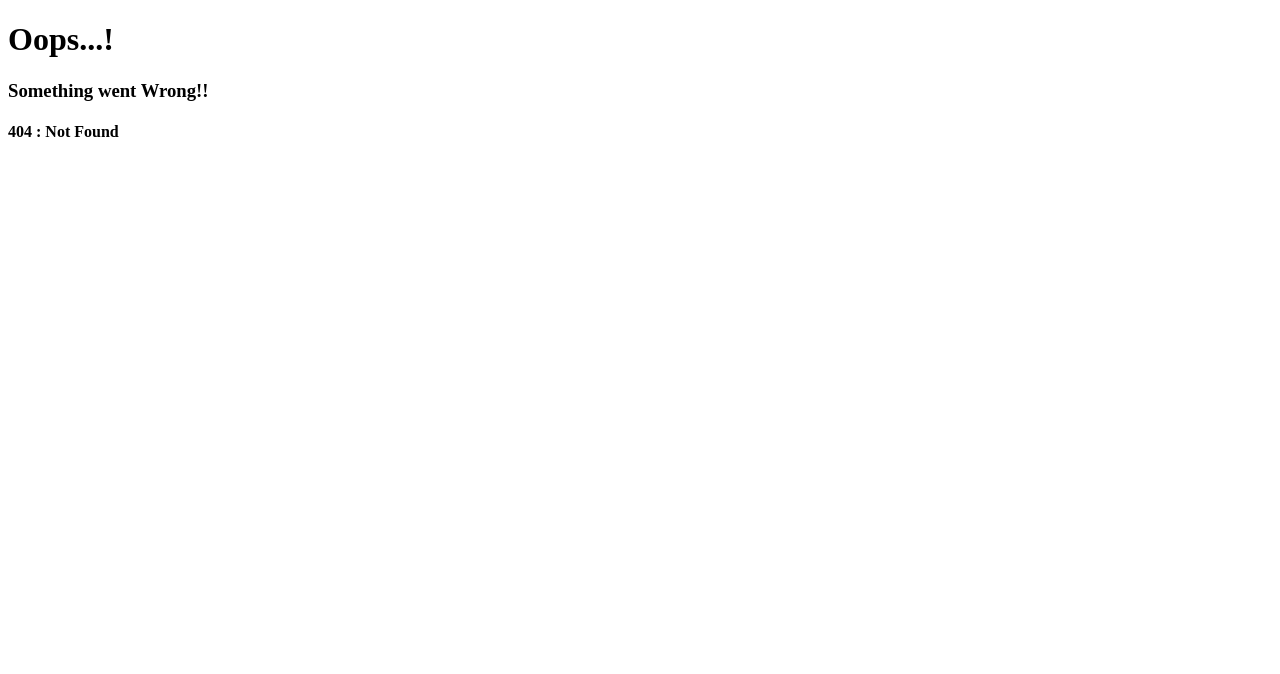
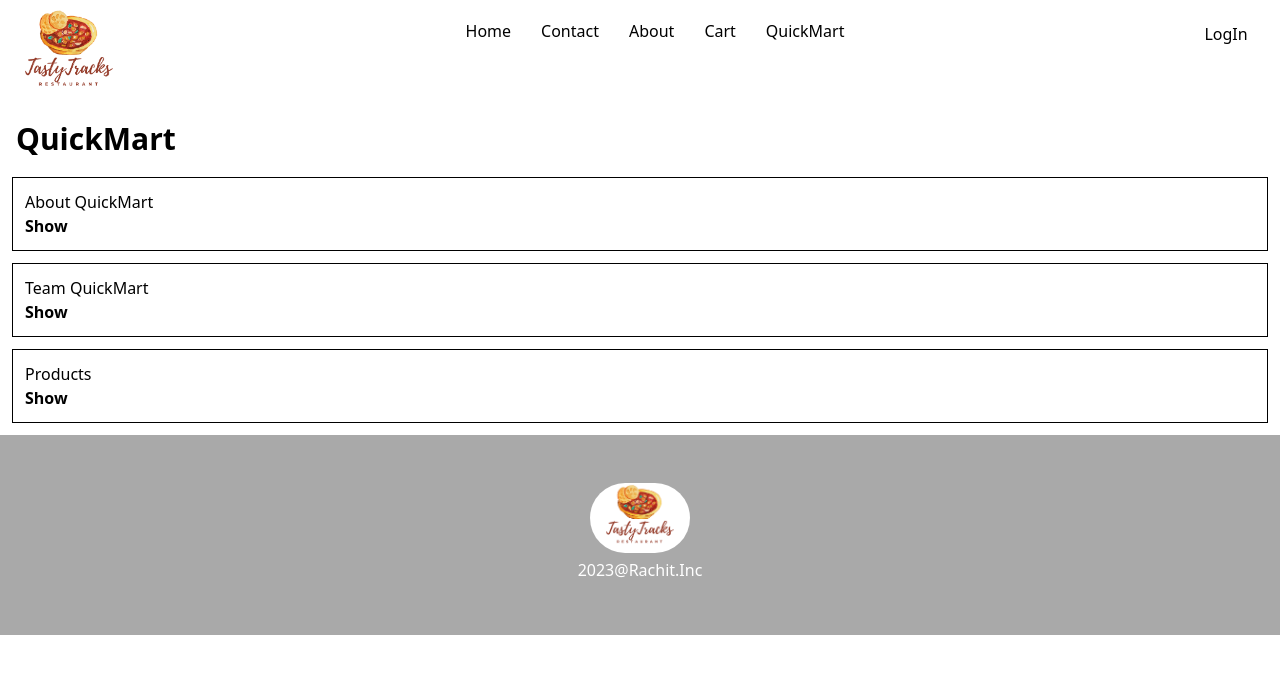
Before and after one commit to Rachit072/Food_App, a React (Vite) app: page /quickMart in a window 1280 px wide. Before the commit this address had no page. Shown: the top 674 px of the page. Built offline with nearby package versions, Linux system fonts and the light colour scheme.

Commit message:
Added Restaurantmenu,QuickMart,Accordian

```diff
--- a/index.css
+++ b/index.css
@@ -1,3 +1,7 @@
+@tailwind base;
+@tailwind components;
+@tailwind utilities;
+
 .logo{
     width: 130px;
     padding: 4px 0px;
@@ -53,6 +57,10 @@
 
 }
 .footer{
+    display: flex;
+    flex-direction: column;
+    justify-content: center;
+    align-items: center;
     padding: 20px;
     text-align: center;
     background-color: darkgrey;
--- /dev/null
+++ b/postcss.config.js
@@ -0,0 +1,2 @@
+module.exports = {
+};
--- a/src/App.js
+++ b/src/App.js
@@ -7,6 +7,7 @@ import Footer from "./components/Footer";
 import Header from "./components/Header";
 import Error from "./components/Error";
 import Contact from "./components/Contact";
+import QuickMart from "./components/QuickMart";
 import RestaurantDetails from "./components/RestaurantDetails";
 
 const App=()=>{
@@ -36,6 +37,10 @@ const appRouter = createBrowserRouter([
                 element:<Contact/>,
             },
             {
+                path:"/quickMart",
+                element:<QuickMart/>,
+            },
+            {
                 path:"/restaurant/:id",
                 element:<RestaurantDetails/>,
             }
--- a/src/components/Body.js
+++ b/src/components/Body.js
@@ -64,7 +64,7 @@ export default function Body() {
     ): (
     <>
      <div className="searchbar-container">
-        <input className="searchbar" type="text"
+        <input className="searchbar p-2 m-2 border" type="text"
                 value={searchInput}
                 placeholder="Search For Restaurant, Cuisine or Dish....."
                 onChange={(e)=>
--- a/src/components/Header.js
+++ b/src/components/Header.js
@@ -24,6 +24,9 @@ const Header =()=>{
                     <Link to='/about'>About</Link>
                 </li>
                 <li>Cart</li>
+                <li>
+                    <Link to='/quickMart'>QuickMart</Link>
+                </li>
             </ul>
         </div>
         {   isLogged ? (<button className="login-btn" onClick={()=>{setIslogged(false)}}>LogIn</button>
--- /dev/null
+++ b/src/components/QuickMart.js
@@ -0,0 +1,38 @@
+import { useState } from "react";
+
+const Section=({title,description,isVisible,setIsVisible})=>{
+
+    return (<div className="border border-black p-3 m-3">
+        <h3>{title}</h3>
+        {
+            !isVisible ? <button className="font-bold hover:text-blue-700" onClick={()=>setIsVisible(true)}>Show</button>
+            :<button className="font-bold hover:text-blue-700" onClick={()=>setIsVisible(false)}>Hide</button>
+        }
+        {isVisible && <p>{description}</p>}
+    </div>)
+}
+
+function QuickMart(){
+    const [visibleSection,setVisibleSection]=useState(null);
+    return (<>
+        <h1 className="font-bold p-2 m-2 text-3xl">QuickMart</h1>
+        <Section
+        title={"About QuickMart"}
+        description={"QuickMart is your go-to destination for swift and convenient shopping experiences. As the name suggests, we prioritize speed without compromising on quality. Imagine a world where your grocery and everyday essentials are just a click away, and they arrive at your doorstep in no time. At QuickMart, we understand the pace of modern life, and we're here to make your shopping as fast and hassle-free as possible. With a curated selection of high-quality products, ranging from fresh produce to household necessities, we aim to simplify your daily routines."}
+        isVisible={visibleSection=="about"}
+        setIsVisible={()=>setVisibleSection(visibleSection=="about"? null:"about")}
+        />
+        <Section
+        title={"Team QuickMart"}
+        description={"Our dedicated team works tirelessly to ensure that your orders are processed swiftly and reach you at the earliest convenience. Say goodbye to long waits and hello to quick deliveries."}
+        isVisible={visibleSection=="team"}
+        setIsVisible={()=>setVisibleSection(visibleSection=="team"?null:"team")}/>
+        <Section
+        title={"Products"}
+        description={"Aliquam tincidunt mauris eu risus Vestibulum auctor dapibus neque Nunc dignissim risus id metus. Cras ornare tristique elit. Vivamus vestibulum ntulla nec ante. Praesent placerat risus quis eros"}
+        isVisible={visibleSection=="products"}
+        setIsVisible={()=>setVisibleSection(visibleSection=='products'?null:"products")}
+        />
+    </>)
+}
+export default QuickMart;
--- a/src/components/RestaurantDetails.js
+++ b/src/components/RestaurantDetails.js
@@ -2,11 +2,12 @@ import Shimmer from "./Shimmer";
 import {useParams} from "react-router-dom";
 import star from '../assets/star.png'
 import useRestaurant from "../utils/useRestaurant";
+import { IMG } from "../config";
 
 const RestaurantDetails=()=>{
 
+    const {id} = useParams();
     const restaurant = useRestaurant(id);
-    const {id} = useParams();
 
     return (!restaurant)?
     (<Shimmer/>)
@@ -14,8 +15,8 @@ const RestaurantDetails=()=>{
     <div className="MenuContainer">
         <div>
             <h1> Restaurant Id : {id}</h1>
-            <h1>{restaurant.cards[0].card.card.info.name}</h1>
-            <img style={{width:"280px",height:"150px",objectFit:"cover"}} src={"https://media-assets.swiggy.com/swiggy/image/upload/fl_lossy,f_auto,q_auto,w_660/" + restaurant.cloudinaryImageId} alt="img" />
+            <h1 className="font-bold my-2 py-2">{restaurant.cards[0].card.card.info.name}</h1>
+            <img className="rounded" style={{width:"280px",height:"150px",objectFit:"cover"}} src={IMG + restaurant.cards[0].card.card.info.cloudinaryImageId} alt="img" />
             <p>{restaurant.cards[0].card.card.info.avgRating}
                 <img style={{width:"14px"}} src={star} alt="star" />
             </p>
@@ -23,12 +24,12 @@ const RestaurantDetails=()=>{
             <p>{restaurant.cards[0].card.card.info.locality}</p>
         </div>
         <div className="Menu">
-            <h1>Menu</h1>
+            <h1 className="font-bold">Menu</h1>
             <ul>
                 {
-                (restaurant?.cards[2]?.groupedCard?.cardGroupMap?.REGULAR?.cards[2]?.card?.card?.itemCards?.card?.info).map((item)=>{
-                    <li key={item.id}>{item.name}</li>
-                })}
+                restaurant.cards[2].groupedCard.cardGroupMap.REGULAR.cards[1].card.card.itemCards.map((item)=>(
+                    <li key={item.card.info.id}>{item.card.info.name}</li>
+                ))}
             </ul>
         </div>
 
--- /dev/null
+++ b/tailwind.config.js
@@ -0,0 +1,10 @@
+/** @type {import('tailwindcss').Config} */
+module.exports = {
+  content: [
+    "./src/**/*.{js,jsx,ts,tsx}",
+  ],
+  theme: {
+    extend: {},
+  },
+  plugins: [],
+}
```
Also changed, not shown: package.json (+9 -1 lines), 1 other file (tests, documents, lock files or other folders).
